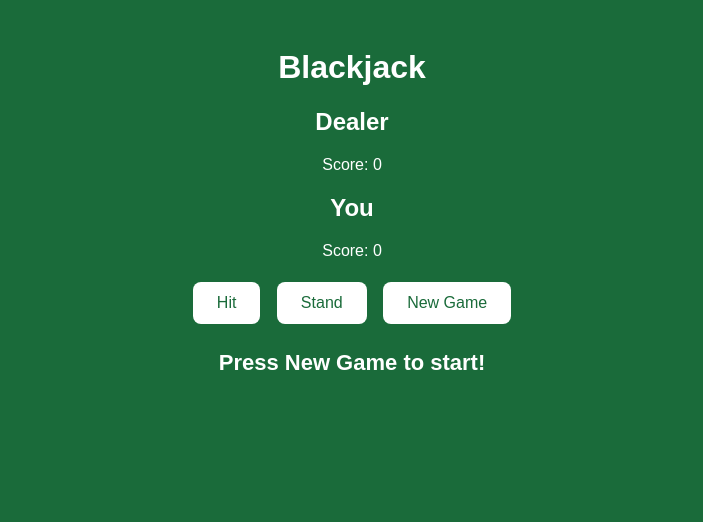
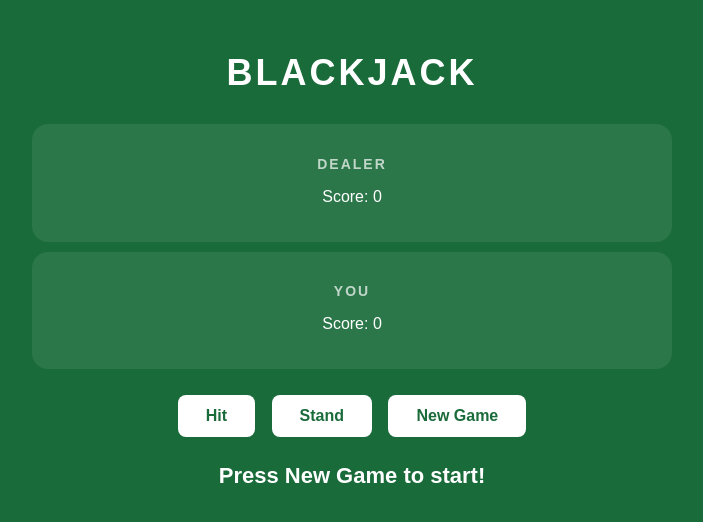
Before and after one commit to zhipengwu714/BlackJack, a plain HTML site: page index.html in a window 1280 px wide. Shown: the whole page, without its empty margins (288-991 px from the left). Drawn offline with Linux system fonts and the light colour scheme.

Commit message:
improve overall layout and styling

```diff
--- a/style.css
+++ b/style.css
@@ -6,13 +6,41 @@ body {
   padding: 20px;
 }
 
+h1 {
+  font-size: 36px;
+  letter-spacing: 3px;
+  margin-bottom: 30px;
+  text-transform: uppercase;
+}
+
+#dealer-area, #player-area {
+  background: rgba(255, 255, 255, 0.08);
+  border-radius: 16px;
+  padding: 20px;
+  margin: 10px auto;
+  max-width: 600px;
+}
+
+h2 {
+  font-size: 14px;
+  text-transform: uppercase;
+  letter-spacing: 2px;
+  opacity: 0.7;
+  margin-bottom: 12px;
+}
+
+#controls {
+  margin: 20px auto;
+}
+
 button {
   background: white;
   color: #1a6b3a;
   border: none;
-  padding: 12px 24px;
+  padding: 12px 28px;
   margin: 6px;
   font-size: 16px;
+  font-weight: bold;
   border-radius: 8px;
   cursor: pointer;
 }
```
